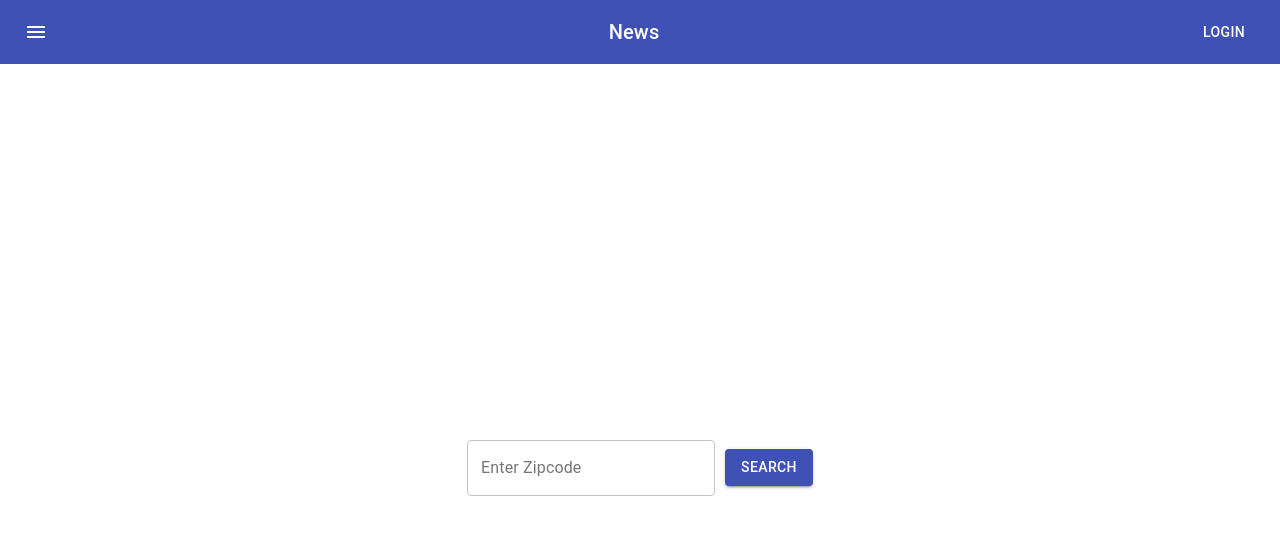
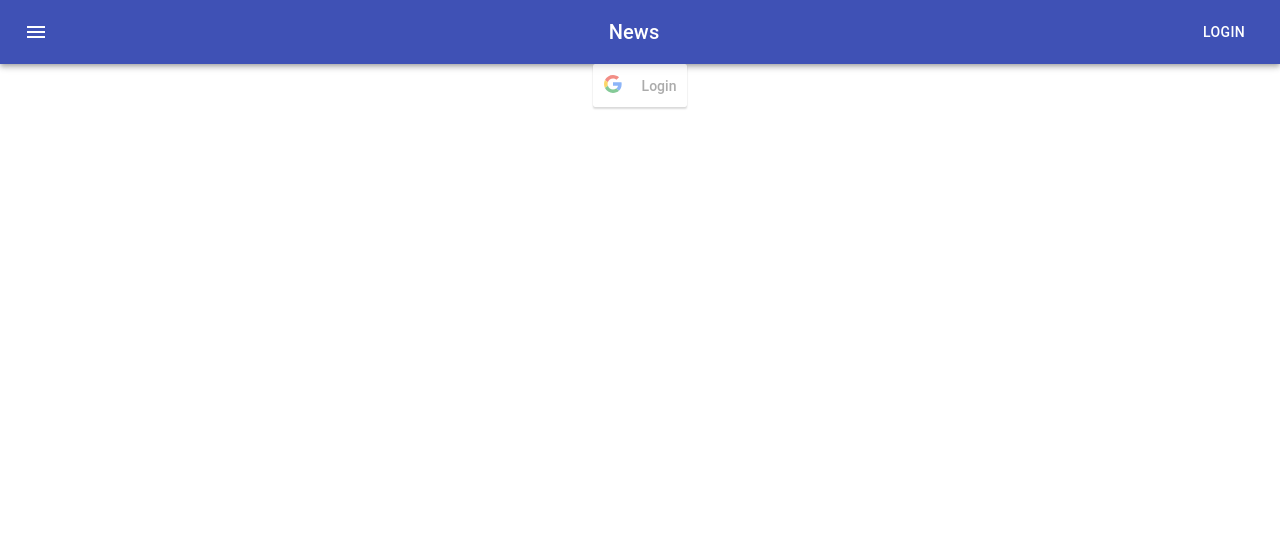
Before and after one commit to trpotter72/HackMIT19, a React (Create React App) app in the folder stake-together/: page / in a window 1280 px wide. Both pictures are taken after a click on the button "LOGIN". Shown: the top 534 px of the page. Built offline with nearby package versions, Linux system fonts and the light colour scheme.

Commit message:
Started login

```diff
--- a/stake-together/package.json
+++ b/stake-together/package.json
@@ -9,6 +9,7 @@
     "@types/react-window": "^1.8.1",
     "react": "^16.9.0",
     "react-dom": "^16.9.0",
+    "react-google-login": "^5.0.5",
     "react-scripts": "3.1.1",
     "react-window": "^1.8.5",
     "typescript": "^3.6.3"
--- a/stake-together/src/App.tsx
+++ b/stake-together/src/App.tsx
@@ -2,13 +2,19 @@ import React from 'react';
 import './App.css';
 import ButtonAppBar from './NavBar';
 import ContentArea from './ContentArea'
+import { useState } from 'react';
+import PageEnum from './PageEnum';
 
 function App() {
+  const [pageType, setPageType] = useState(PageEnum.HOME);
+  const onPageChange = (pageType: PageEnum) => {
+    setPageType(pageType);
+  };
 
   return (
     <div className="App">
-      <ButtonAppBar/>
-      <ContentArea/>
+      <ButtonAppBar onPageChange={onPageChange}/>
+      <ContentArea pageType={pageType} onPageChange={onPageChange}/>
     </div>
   );
 }
--- a/stake-together/src/ContentArea.tsx
+++ b/stake-together/src/ContentArea.tsx
@@ -3,30 +3,30 @@ import PageEnum from './PageEnum';
 import HomeScreen from './HomeScreen/HomeScreen';
 import GroupScreen from './GroupScreen/GroupScreen';
 import MapScreen from './MapScreen/MapScreen';
-import { useState } from 'react';
+import LoginScreen from './LoginScreen';
 
-function ContentArea() {
-    const [pageType, setPageType] = useState(PageEnum.HOME);
-    const onPageChange = (pageType: PageEnum) => {
-      setPageType(pageType);
-    };
+function ContentArea(props: any) {
 
-    switch (pageType){
+    switch (props.pageType){
         case PageEnum.HOME:
             return(
-                <HomeScreen onPageChange={onPageChange}/>
+                <HomeScreen onPageChange={props.onPageChange}/>
             );
         case PageEnum.GROUP:
             return(
-                <GroupScreen onPageChange={onPageChange}/>
+                <GroupScreen onPageChange={props.onPageChange}/>
             );
         case PageEnum.MAP:
             return(
-                <MapScreen onPageChange={onPageChange}/>
+                <MapScreen onPageChange={props.onPageChange}/>
+            );
+        case PageEnum.LOGIN:
+            return(
+                <LoginScreen onPageChange={props.onPageChange}/>
             );
         default:
             return(
-                <HomeScreen onPageChange={onPageChange}/>
+                <HomeScreen onPageChange={props.onPageChange}/>
             );
     }
 }
--- /dev/null
+++ b/stake-together/src/LoginScreen.tsx
@@ -0,0 +1,21 @@
+import React from 'react';
+import ReactDOM from 'react-dom';
+import GoogleLogin from 'react-google-login';
+
+
+const responseGoogle = (response: any) => {
+  console.log(response);
+}
+
+export default function LoginScreen(props: any) {
+    return (
+        <GoogleLogin
+        clientId="658977310896-knrl3gka66fldh83dao2rhgbblmd4un9.apps.googleusercontent.com"
+        buttonText="Login"
+        onSuccess={responseGoogle}
+        onFailure={responseGoogle}
+        cookiePolicy={'single_host_origin'}
+        style={{margin: 'auto'}}
+        />
+    );
+}
--- a/stake-together/src/NavBar.tsx
+++ b/stake-together/src/NavBar.tsx
@@ -6,6 +6,7 @@ import Typography from '@material-ui/core/Typography';
 import Button from '@material-ui/core/Button';
 import IconButton from '@material-ui/core/IconButton';
 import MenuIcon from '@material-ui/icons/Menu';
+import PageEnum from './PageEnum';
 
 const useStyles = makeStyles(theme => ({
   root: {
@@ -19,7 +20,7 @@ const useStyles = makeStyles(theme => ({
   },
 }));
 
-export default function ButtonAppBar() {
+export default function ButtonAppBar(props: any) {
   const classes = useStyles();
 
   return (
@@ -32,7 +33,9 @@ export default function ButtonAppBar() {
           <Typography variant="h6" className={classes.title}>
             News
           </Typography>
-          <Button color="inherit">Login</Button>
+          <Button color="inherit" onClick={ () => {
+            props.onPageChange(PageEnum.LOGIN);
+          }}>Login</Button>
         </Toolbar>
       </AppBar>
     </div>
--- a/stake-together/src/PageEnum.tsx
+++ b/stake-together/src/PageEnum.tsx
@@ -1,7 +1,8 @@
 enum PageEnum {
     HOME = 1,
     MAP = 2,
-    GROUP = 3
+    GROUP = 3,
+    LOGIN = 4
 }
 
 export default PageEnum;
```
Also changed, not shown: 1 other file (tests, documents, lock files or other folders).
